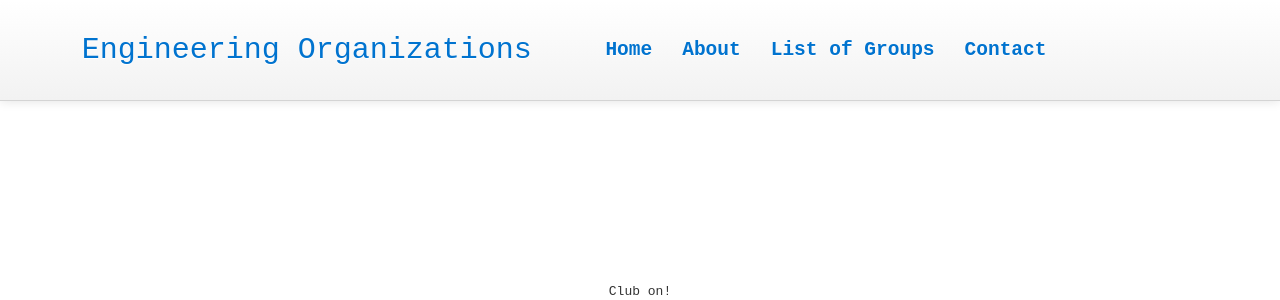
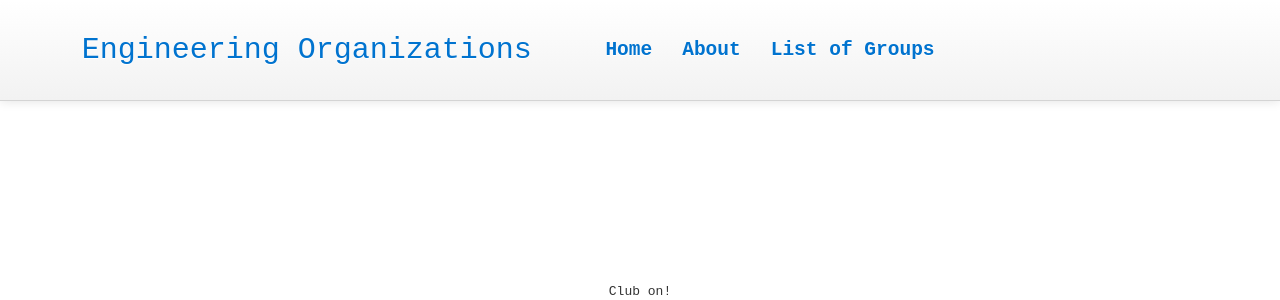
Before and after one commit to shannonjmtan/engrclubs, a PHP site: the page made by view/template/default.php in a window 1280 px wide. Shown: the top 300 px of the page. Run offline with PHP 8.4, Linux system fonts and the light colour scheme; the template is opened without the code that fills it, so the values that code supplies are empty.

Commit message:
Remove extra link

```diff
--- a/view/template/default.php
+++ b/view/template/default.php
@@ -121,7 +121,6 @@
                       <li><a href="<?php echo URL::mvc('home', 'home'); ?>">Home</a></li>
                       <li><a href="<?php echo URL::mvc('home', 'about'); ?>">About</a></li>
                       <li><a href="<?php echo URL::mvc('club', 'club_list'); ?>">List of Groups</a></li>
-                      <li><a href="<?php echo URL::mvc('home', 'contact'); ?>">Contact</a></li>
                     </ul>
                 </div>
             </div>
```
